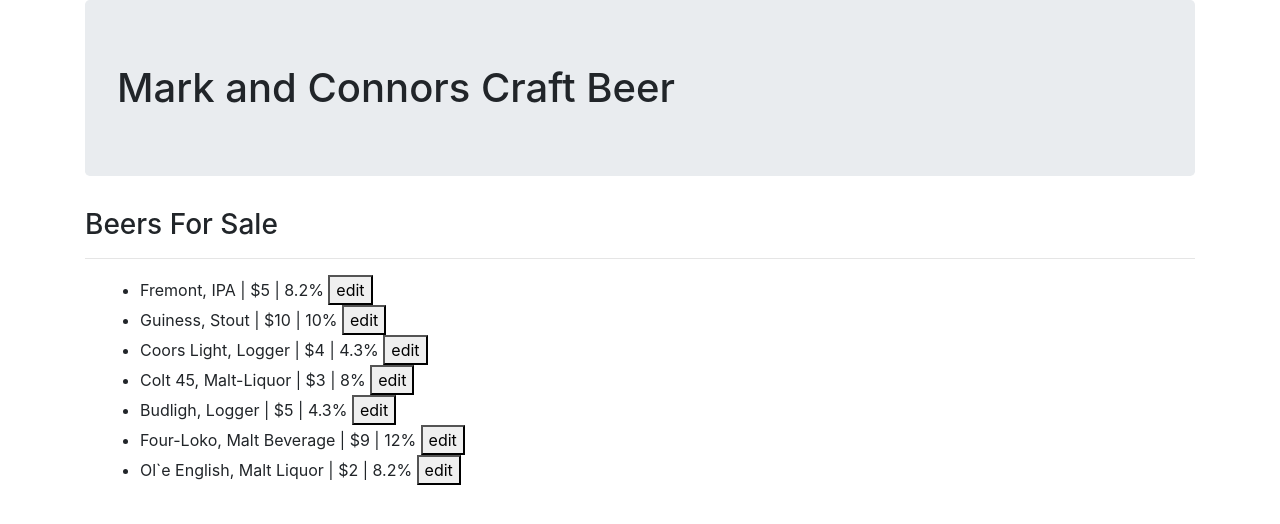
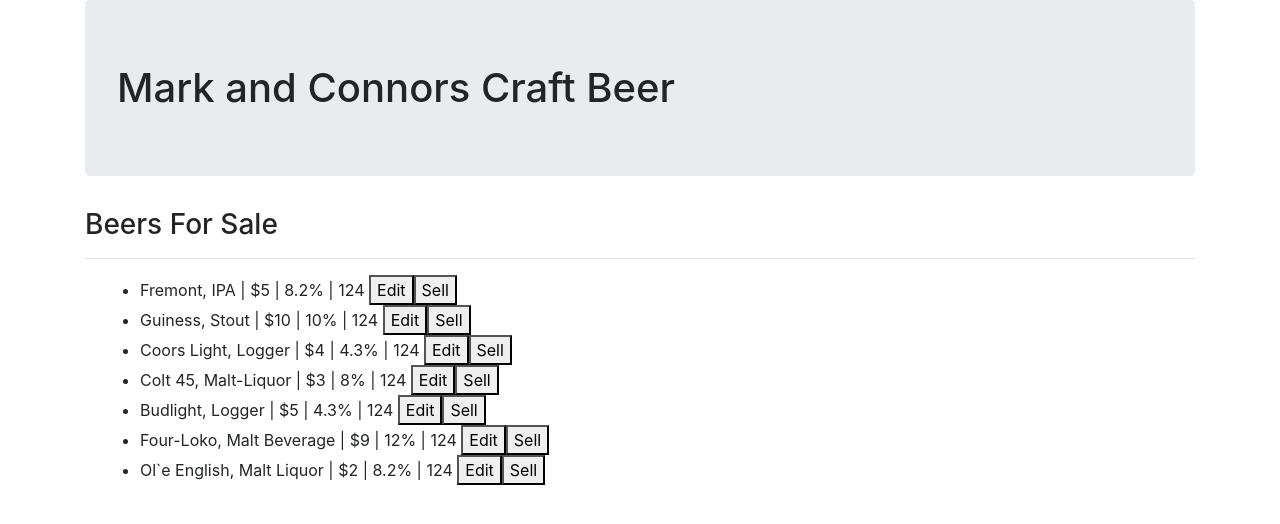
Before and after one commit to Connor85/TapHouse, an Angular app: page / in a window 1280 px wide. Shown: the top 524 px of the page. Built offline with nearby package versions, Linux system fonts and the light colour scheme.

Commit message:
subtract one pint left when you sell a pint

```diff
--- a/src/app/app.component.html
+++ b/src/app/app.component.html
@@ -3,17 +3,20 @@
 
 <h3>Beers For Sale</h3>
 <hr>
-<div class="col-md-6">
+<div class="col-md-12">
   <ul>
-    <li *ngFor="let currentBeer of beers">{{currentBeer.brand}}, {{currentBeer.type}} | ${{currentBeer.price}} | {{currentBeer.alcoholContent}}% <button (click)="editBeer(currentBeer)"> edit</button> </li>
+    <li *ngFor="let currentBeer of beers">{{currentBeer.brand}}, {{currentBeer.type}} | ${{currentBeer.price}} | {{currentBeer.alcoholContent}}% | {{currentBeer.pintsLeft}} <button (click)="editBeer(currentBeer)"> Edit </button>
+    <button (click)="sellBeer(currentBeer)"> Sell</button> </li>
   </ul>
 </div>
 
 <div *ngIf="selectedBeer">
-  <h3>{{selectedBeer.name}} ${{selectedBeer.price}}</h3>
   <label>Update the Price</label>
   <input [(ngModel)]="selectedBeer.price">
+  <hr>
   <button (click) ="finishedEditing()">Done!</button>
 </div>
 
+<!-- <div *ngIf="sellPint"></div> -->
+
 </div>
--- a/src/app/app.component.ts
+++ b/src/app/app.component.ts
@@ -6,7 +6,6 @@
   templateUrl: './app.component.html',
   styleUrls: ['./app.component.css']
 })
-
 
 export class AppComponent {
   title = 'Mark and Connors Craft Beer';
@@ -17,16 +16,22 @@
     new Beer('Guiness', 'Stout', 10, 10),
     new Beer('Coors Light', 'Logger', 4 , 4.3),
     new Beer('Colt 45', 'Malt-Liquor', 3, 8),
-    new Beer('Budligh', 'Logger', 5, 4.3),
+    new Beer('Budlight', 'Logger', 5, 4.3),
     new Beer('Four-Loko', 'Malt Beverage', 9, 12),
     new Beer('Ol`e English', 'Malt Liquor', 2, 8.2),
   ];
+
+  selectedBeer = null;
 
   editBeer(clickedBeer){
     this.selectedBeer= clickedBeer;
   }
 
-  selectedBeer = null;
+  // pintsLeft = 124;
+
+  sellBeer(beer){
+     beer.pintsLeft -= 1;
+  }
 
   finishedEditing(){
     this.selectedBeer = null;
--- a/src/app/models/beer.model.ts
+++ b/src/app/models/beer.model.ts
@@ -1,4 +1,5 @@
+
 export class Beer {
     public pintsLeft: number = 124;
-    constructor(public brand: string, public type: string, public price: number, public alcoholContent: number) { }
+    constructor(public brand: string, public type: string, public price: number, public alcoholContent: number, ) { }
 }
```
